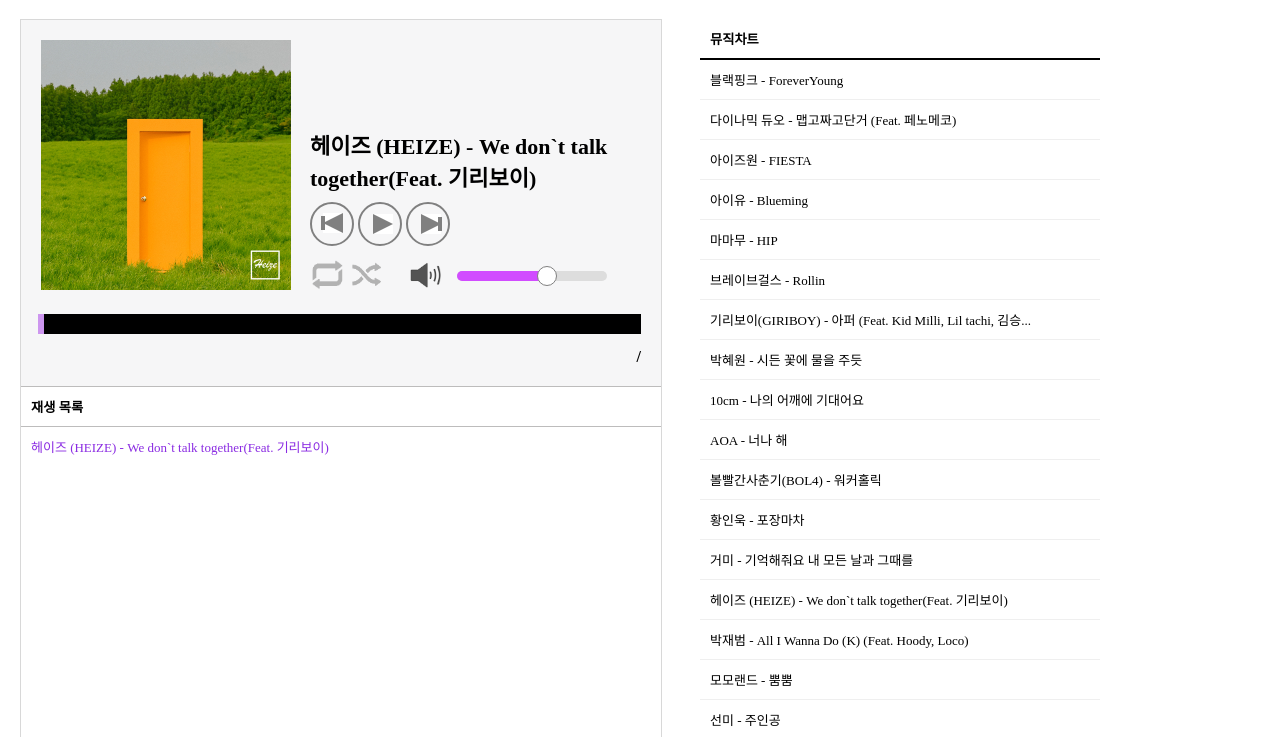
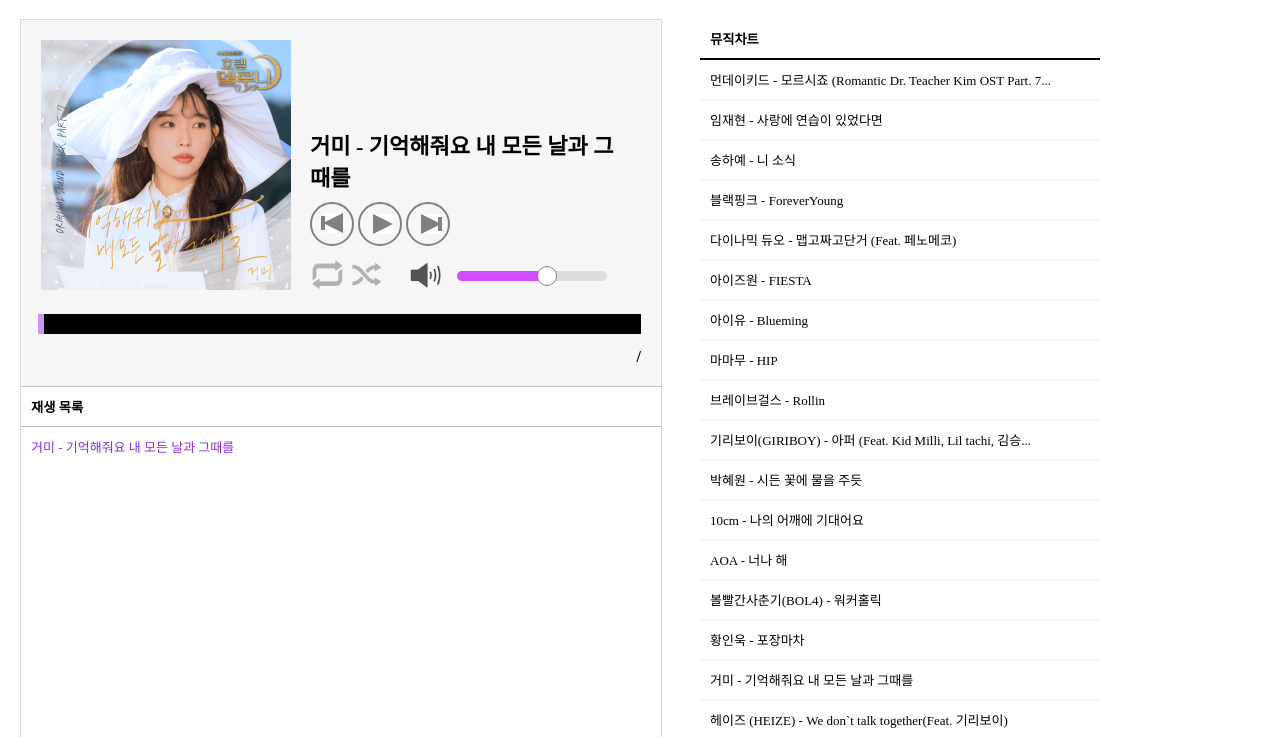
Before and after one commit to wook101/MusicPlayer, a plain HTML site: page index.html in a window 1280 px wide. Shown: the part 61-798 px from the top of the page. Drawn offline with nearby package versions, Linux system fonts and the light colour scheme; a web font is replaced by a local one.

Commit message:
index.html update

```diff
--- a/index.html
+++ b/index.html
@@ -319,6 +319,27 @@
     <script>
         $(document).ready(function(){
             var songs = [
+                {
+                    id : 21,
+                    title : '먼데이키드 - 모르시죠 (Romantic Dr. Teacher Kim OST Part. 7)',
+                    oggPath : '/mp3/MondayKiz-YouDontKnow.ogg',
+                    mp3Path : '/mp3/MondayKiz-YouDontKnow.mp3',
+                    imgPath : '/songimg/v.jpg'
+                },
+                {
+                    id : 20,
+                    title : '임재현 - 사랑에 연습이 있었다면',
+                    oggPath : '/mp3/JaehyunLim-If_love_had_practice.ogg',
+                    mp3Path : '/mp3/JaehyunLim-If_love_had_practice.mp3',
+                    imgPath : '/songimg/u.jpg'
+                },
+                {
+                    id : 19,
+                    title : '송하예 - 니 소식',
+                    oggPath : '/mp3/SongHaYe-Your_news.ogg',
+                    mp3Path : '/mp3/SongHaYe-Your_news.mp3',
+                    imgPath : '/songimg/t.jpg'
+                },
                 {
                     id : 18,
                     title : '블랙핑크 - ForeverYoung',
```
Also changed, not shown: songimg/t.jpg (added), songimg/u.jpg (added), songimg/v.jpg (added), 6 other files.
